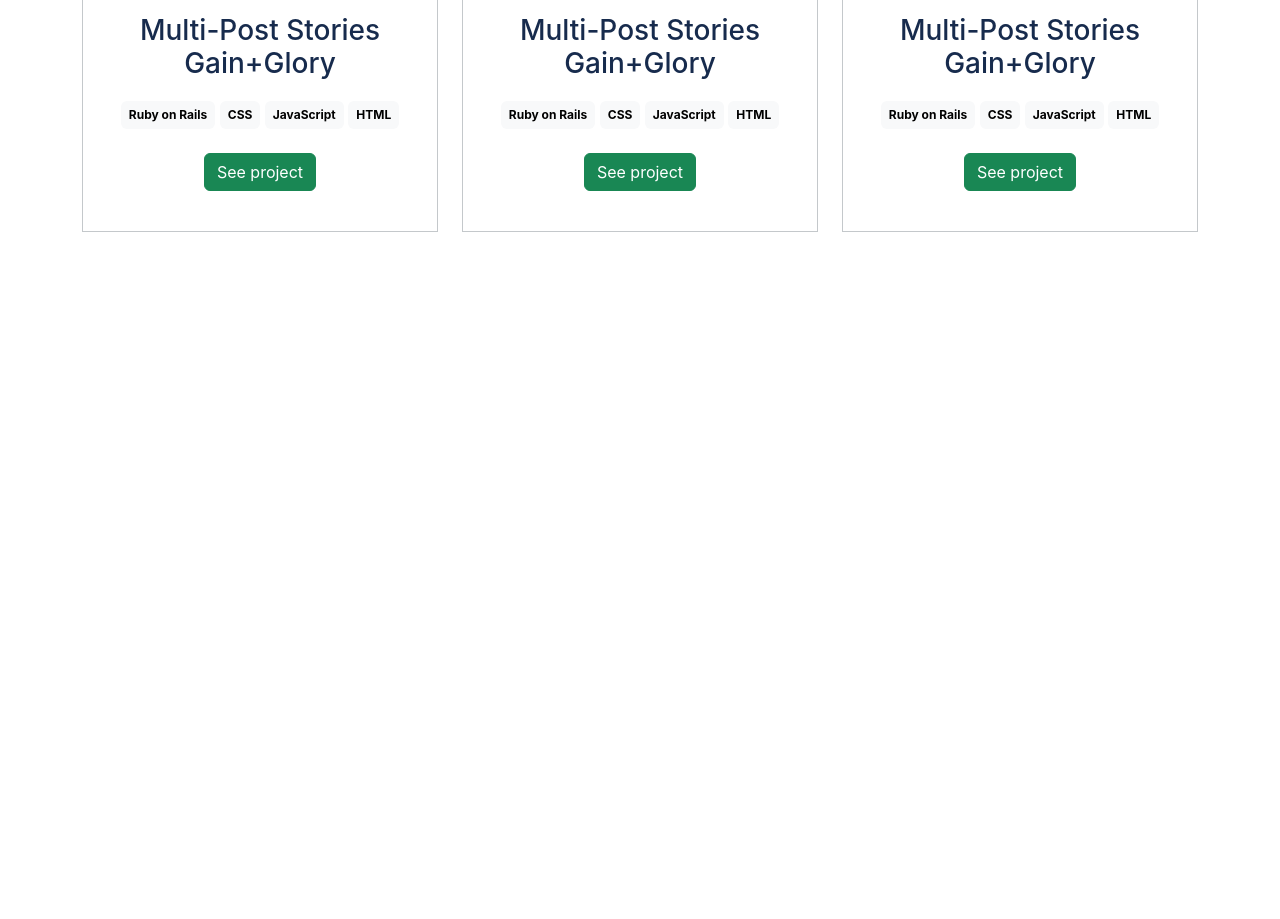
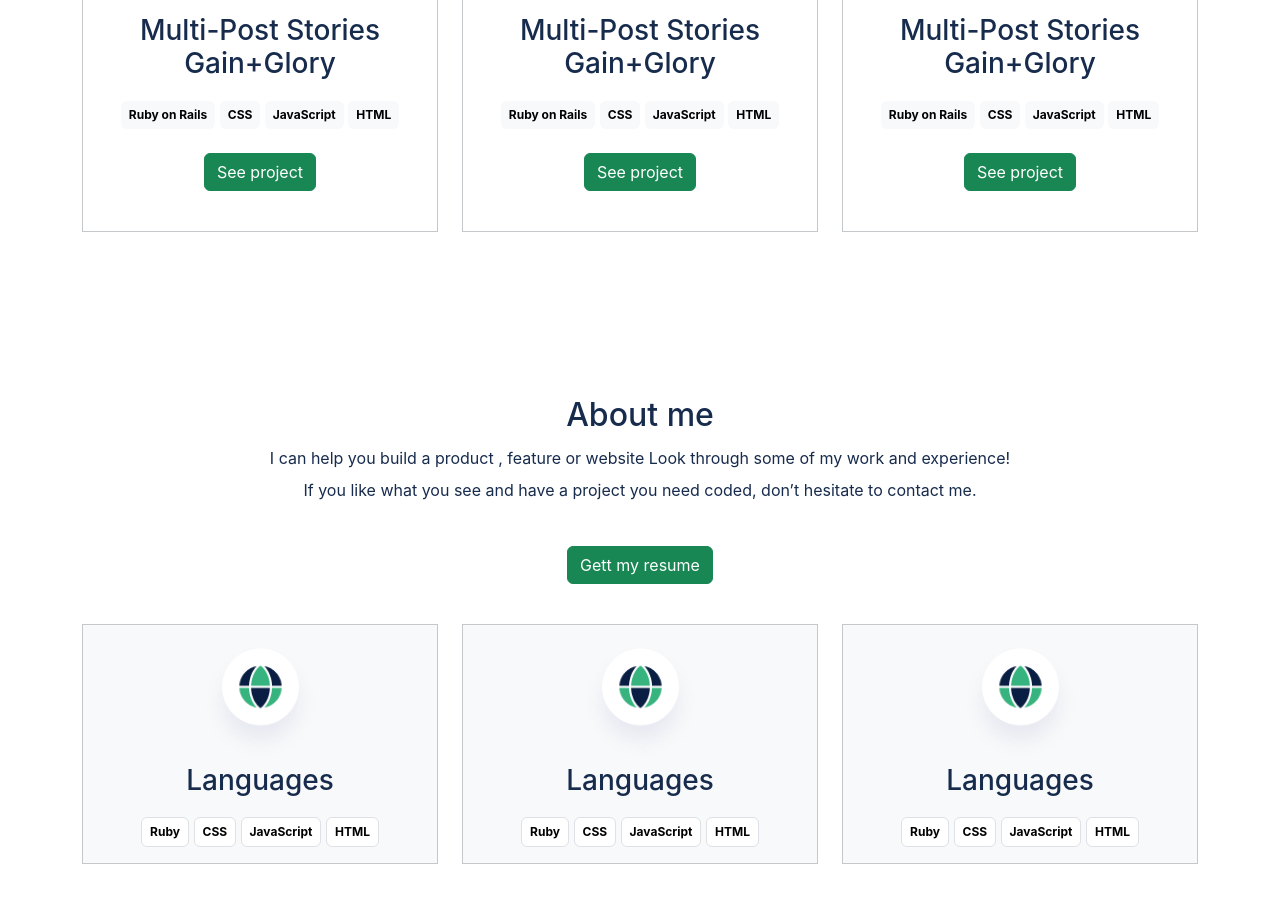
Before and after one commit to Aqurds/mv-pb, a plain HTML site: page index.html in a window 1280 px wide. Shown: the part 1659-2578 px from the top of the page. Before the commit the page ends 1959 px from the top, so only its background shows below. Drawn offline with nearby package versions, Linux system fonts and the light colour scheme.

Commit message:
about section added

```diff
--- a/index.html
+++ b/index.html
@@ -177,6 +177,79 @@
       </section>
     </section>
 
+    <!-- About section  -->
+    <section class="mt-5 pt-5 mb-5 pb-5 position-relative" id="about">
+      <div class="mt-5 text-center z-3 position-relative">
+        <h2 class="text-center">
+          About me
+        </h2>
+        <p class="text-center col-7 mx-auto">
+          I can help you build a product , feature or website Look through some of my work and experience! If you like what you see and have a project you need coded,
+          don’t hesitate to contact me.
+        </p>
+        <button type="button" class="btn btn-success mt-4 mb-4">
+          Gett my resume
+        </button>
+      </div>
+      <div class="container z-3 position-relative">
+        <div class="row">
+          <card class="col-xs-12 col-md-4 col-lg-4 col-xl-4 pt-3 text-center mb-1">
+            <div class="border border-secondary-subtle bg-light pb-3 ">
+
+              <img src="./assets/images/language.png" class="img-fluid" alt="">
+              <h3 class="mb-3">
+                Languages
+              </h3>
+              <div>
+                <span class="badge text-bg-light p-2 bg-white border border-1">Ruby</span>
+                <span class="badge text-bg-light p-2 bg-white border border-1">CSS</span>
+                <span class="badge text-bg-light p-2 bg-white border border-1">JavaScript</span>
+                <span class="badge text-bg-light p-2 bg-white border border-1">HTML</span>
+              </div>
+            </div>
+          </card>
+          <card class="col-xs-12 col-md-4 col-lg-4 col-xl-4 pt-3 text-center mb-1">
+            <div class="border border-secondary-subtle bg-light pb-3 ">
+
+              <img src="./assets/images/language.png" class="img-fluid" alt="">
+              <h3 class="mb-3">
+                Languages
+              </h3>
+              <div>
+                <span class="badge text-bg-light p-2 bg-white border border-1">Ruby</span>
+                <span class="badge text-bg-light p-2 bg-white border border-1">CSS</span>
+                <span class="badge text-bg-light p-2 bg-white border border-1">JavaScript</span>
+                <span class="badge text-bg-light p-2 bg-white border border-1">HTML</span>
+              </div>
+            </div>
+          </card>
+          <card class="col-xs-12 col-md-4 col-lg-4 col-xl-4 pt-3 text-center mb-1">
+            <div class="border border-secondary-subtle bg-light pb-3 ">
+
+              <img src="./assets/images/language.png" class="img-fluid" alt="">
+              <h3 class="mb-3">
+                Languages
+              </h3>
+              <div>
+                <span class="badge text-bg-light p-2 bg-white border border-1">Ruby</span>
+                <span class="badge text-bg-light p-2 bg-white border border-1">CSS</span>
+                <span class="badge text-bg-light p-2 bg-white border border-1">JavaScript</span>
+                <span class="badge text-bg-light p-2 bg-white border border-1">HTML</span>
+              </div>
+            </div>
+          </card>
+        </div>
+
+      </div>
+      <div class="position-absolute bottom-0 start-0 z-1">
+        <img src="./assets/images/about-1.png" alt="">
+      </div>
+      <div class="position-absolute bottom-50 end-0 z-1">
+        <img src="./assets/images/about-2.png" alt="">
+      </div>
+    </section>
+
+
     <script src="https://cdn.jsdelivr.net/npm/bootstrap@5.3.0-alpha3/dist/js/bootstrap.bundle.min.js" integrity="sha384-ENjdO4Dr2bkBIFxQpeoTz1HIcje39Wm4jDKdf19U8gI4ddQ3GYNS7NTKfAdVQSZe" crossorigin="anonymous"></script>
   </body>
 </html>
```
